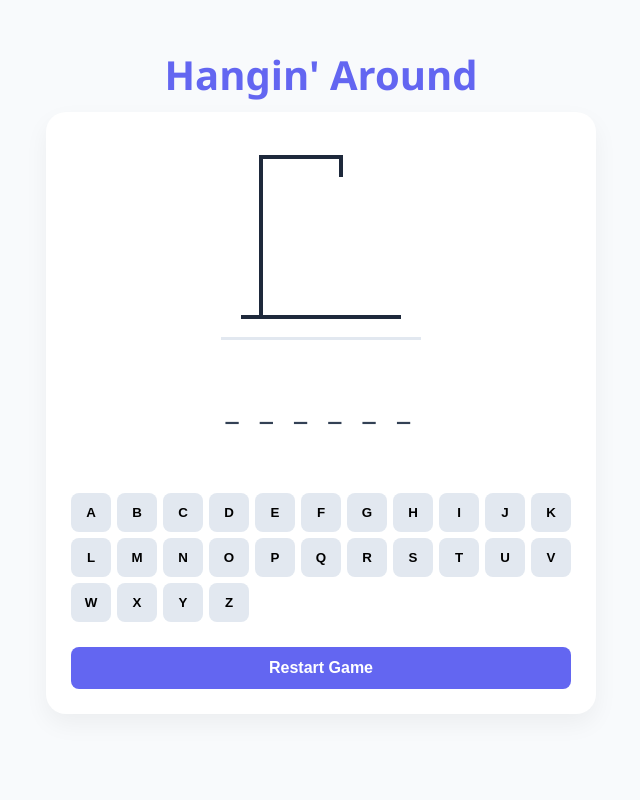
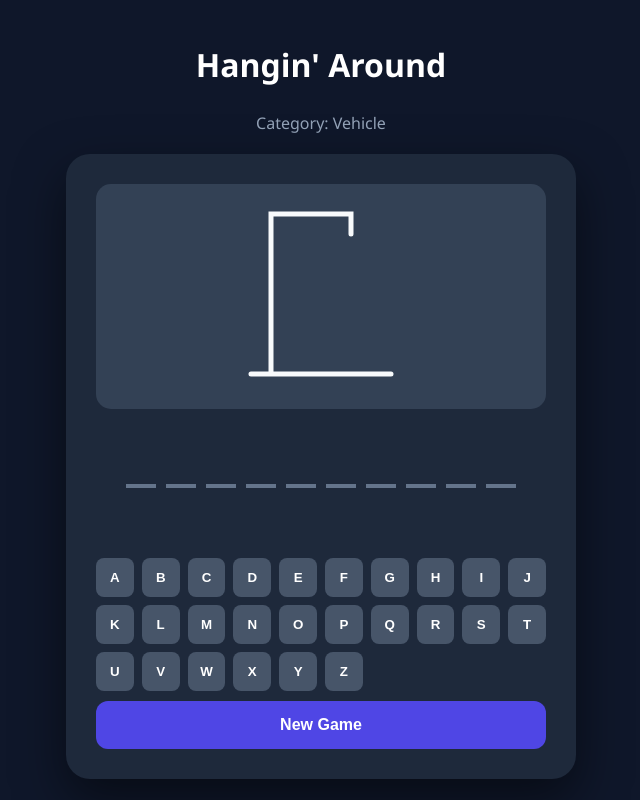
Before and after one commit to CalebDay337/Hangin-around, a plain HTML site: page index.html in a window 1280 px wide. Shown: the whole page, without its empty margins (319-959 px from the left). Drawn offline with Linux system fonts and the light colour scheme.

Commit message:
Update index.html

```diff
--- a/index.html
+++ b/index.html
@@ -5,139 +5,241 @@
     <meta name="viewport" content="width=device-width, initial-scale=1.0">
     <title>Hangin' Around</title>
     <style>
-        :root { --primary: #6366f1; --bg: #f8fafc; --text: #1e293b; }
-        body { font-family: 'Segoe UI', system-ui, sans-serif; background-color: var(--bg); color: var(--text); display: flex; flex-direction: column; align-items: center; margin: 0; padding: 20px; }
-        h1 { margin-bottom: 10px; font-size: 2.5rem; color: var(--primary); }
+        :root {
+            --primary: #4f46e5;
+            --success: #22c55e;
+            --danger: #ef4444;
+            --bg: #0f172a;
+        }
 
-        #game-container { background: white; padding: 25px; border-radius: 20px; box-shadow: 0 10px 25px rgba(0,0,0,0.05); text-align: center; width: 100%; max-width: 500px; }
+        body {
+            font-family: 'Segoe UI', sans-serif;
+            background-color: var(--bg);
+            color: white;
+            display: flex;
+            flex-direction: column;
+            align-items: center;
+            justify-content: center;
+            min-height: 100vh;
+            margin: 0;
+        }
 
-        canvas { background: #fff; border-bottom: 3px solid #e2e8f0; margin-bottom: 20px; max-width: 100%; }
+        #game-board {
+            background: #1e293b;
+            padding: 30px;
+            border-radius: 24px;
+            box-shadow: 0 20px 50px rgba(0,0,0,0.5);
+            text-align: center;
+            width: 90%;
+            max-width: 450px;
+        }
 
-        #word-display { font-size: 2rem; letter-spacing: 0.4rem; margin: 20px 0; font-weight: 800; color: #334155; text-transform: uppercase; }
+        /* The Drawing Area */
+        #viz-container {
+            background: #334155;
+            border-radius: 15px;
+            margin-bottom: 20px;
+            padding: 10px;
+        }
 
-        #message { font-size: 1.2rem; font-weight: bold; margin-bottom: 15px; height: 30px; }
+        canvas {
+            max-width: 100%;
+        }
 
-        #keyboard { display: grid; grid-template-columns: repeat(auto-fill, minmax(38px, 1fr)); gap: 6px; }
+        #word-display {
+            font-size: 2.5rem;
+            font-weight: 900;
+            letter-spacing: 0.5rem;
+            margin: 20px 0;
+            color: #f8fafc;
+            text-shadow: 2px 2px 0px rgba(0,0,0,0.2);
+        }
 
-        button.key { border: none; padding: 12px 5px; border-radius: 8px; background: #e2e8f0; cursor: pointer; font-weight: bold; transition: 0.2s; }
-        button.key:hover:not(:disabled) { background: var(--primary); color: white; transform: translateY(-2px); }
-        button.key:disabled { opacity: 0.4; cursor: not-allowed; }
+        .letter-slot {
+            display: inline-block;
+            border-bottom: 4px solid #64748b;
+            margin: 0 5px;
+            min-width: 30px;
+            transition: all 0.3s cubic-bezier(0.175, 0.885, 0.32, 1.275);
+        }
 
-        .reset-btn { margin-top: 25px; width: 100%; padding: 12px; background: var(--primary); color: white; border: none; border-radius: 8px; font-size: 1rem; font-weight: bold; cursor: pointer; }
-        .reset-btn:hover { filter: brightness(1.1); }
+        .revealed {
+            border-bottom-color: var(--primary);
+            transform: scale(1.1);
+        }
+
+        #keyboard {
+            display: grid;
+            grid-template-columns: repeat(auto-fit, minmax(35px, 1fr));
+            gap: 8px;
+            margin-top: 20px;
+        }
+
+        .key {
+            background: #475569;
+            border: none;
+            color: white;
+            padding: 12px 5px;
+            border-radius: 8px;
+            font-weight: bold;
+            cursor: pointer;
+            transition: 0.1s;
+        }
+
+        .key:hover { background: #64748b; }
+        .key.correct { background: var(--success) !important; }
+        .key.wrong { background: var(--danger) !important; opacity: 0.5; }
+
+        .status-msg {
+            font-size: 1.2rem;
+            font-weight: bold;
+            height: 30px;
+            margin: 15px 0;
+        }
+
+        .btn-new {
+            background: var(--primary);
+            border: none;
+            color: white;
+            padding: 15px 30px;
+            border-radius: 12px;
+            font-size: 1rem;
+            font-weight: bold;
+            cursor: pointer;
+            width: 100%;
+            margin-top: 10px;
+        }
     </style>
 </head>
 <body>
 
-    <h1>Hangin' Around</h1>
+    <h1 style="margin-bottom: 10px;">Hangin' Around</h1>
+    <p id="category-label" style="color: #94a3b8; margin-bottom: 20px;">Category: Loading...</p>
 
-    <div id="game-container">
-        <canvas id="hangmanCanvas" width="200" height="200"></canvas>
+    <div id="game-board">
+        <div id="viz-container">
+            <canvas id="hangCanvas" width="200" height="200"></canvas>
+        </div>
 
-        <div id="word-display">_ _ _ _ _</div>
-        <div id="message"></div>
+        <div id="word-display"></div>
+        <div id="status" class="status-msg"></div>
         <div id="keyboard"></div>
 
-        <button class="reset-btn" onclick="initGame()">Restart Game</button>
+        <button class="btn-new" onclick="startGame()">New Game</button>
     </div>
 
 <script>
-        const canvas = document.getElementById('hangmanCanvas');
+    const canvas = document.getElementById('hangCanvas');
     const ctx = canvas.getContext('2d');
 
-        // Non-programming word list
-        const words = ["ELEPHANT", "MOUNTAIN", "PIZZA", "BICYCLE", "SUNSET", "WHISPER", "CHICKEN", "GUITAR", "JOURNEY", "BACKPACK", "STarlight", "TROPICAL", "ISLAND"];
+    const wordBank = [
+        { word: "CHEESEBURGER", cat: "Food" },
+        { word: "KANGAROO", cat: "Animal" },
+        { word: "SKATEBOARD", cat: "Hobby" },
+        { word: "ASTRONAUT", cat: "Job" },
+        { word: "PINEAPPLE", cat: "Food" },
+        { word: "HELICOPTER", cat: "Vehicle" },
+        { word: "WATERMELON", cat: "Food" },
+        { word: "BACKPACK", cat: "Object" }
+    ];
 
-        let selectedWord = "";
-        let guessedLetters = [];
+    let currentWord = "";
+    let guessed = [];
     let mistakes = 0;
 
-        function initGame() {
-            selectedWord = words[Math.floor(Math.random() * words.length)].toUpperCase();
-            guessedLetters = [];
+    function startGame() {
+        const item = wordBank[Math.floor(Math.random() * wordBank.length)];
+        currentWord = item.word;
+        document.getElementById('category-label').innerText = "Category: " + item.cat;
+        guessed = [];
         mistakes = 0;
-            document.getElementById("message").innerText = "";
-            clearCanvas();
-            drawBase();
-            createKeyboard();
-            updateDisplay();
+        document.getElementById('status').innerText = "";
+
+        drawStage();
+        renderWord();
+        renderKeyboard();
     }
 
-        function createKeyboard() {
-            const keyboard = document.getElementById("keyboard");
-            keyboard.innerHTML = "";
-            "ABCDEFGHIJKLMNOPQRSTUVWXYZ".split("").forEach(letter => {
-                const btn = document.createElement("button");
-                btn.innerText = letter;
-                btn.className = "key";
-                btn.onclick = () => handleGuess(letter, btn);
-                keyboard.appendChild(btn);
+    function drawStage() {
+        ctx.clearRect(0, 0, canvas.width, canvas.height);
+        ctx.strokeStyle = "#f8fafc";
+        ctx.lineWidth = 5;
+        ctx.lineCap = "round";
+
+        // Gallows
+        ctx.beginPath();
+        ctx.moveTo(30, 180); ctx.lineTo(170, 180); // Base
+        ctx.moveTo(50, 180); ctx.lineTo(50, 20);   // Post
+        ctx.lineTo(130, 20); ctx.lineTo(130, 40);  // Arm
+        ctx.stroke();
+    }
+
+    function drawBody() {
+        ctx.strokeStyle = "#f8fafc";
+        ctx.beginPath();
+        if (mistakes > 0) ctx.arc(130, 55, 15, 0, Math.PI*2); // Head
+        if (mistakes > 1) { ctx.moveTo(130, 70); ctx.lineTo(130, 120); } // Body
+        if (mistakes > 2) { ctx.moveTo(130, 80); ctx.lineTo(100, 100); } // Left Arm
+        if (mistakes > 3) { ctx.moveTo(130, 80); ctx.lineTo(160, 100); } // Right Arm
+        if (mistakes > 4) { ctx.moveTo(130, 120); ctx.lineTo(105, 150); } // Left Leg
+        if (mistakes > 5) { ctx.moveTo(130, 120); ctx.lineTo(155, 150); } // Right Leg
+        ctx.stroke();
+    }
+
+    function renderWord() {
+        const display = currentWord.split('').map(letter =>
+            `<span class="letter-slot ${guessed.includes(letter) ? 'revealed' : ''}">
+                ${guessed.includes(letter) ? letter : '&nbsp;'}
+            </span>`
+        ).join('');
+        document.getElementById('word-display').innerHTML = display;
+    }
+
+    function renderKeyboard() {
+        const kb = document.getElementById('keyboard');
+        kb.innerHTML = "";
+        "ABCDEFGHIJKLMNOPQRSTUVWXYZ".split("").forEach(l => {
+            const btn = document.createElement('button');
+            btn.className = 'key';
+            btn.innerText = l;
+            btn.onclick = () => makeGuess(l, btn);
+            kb.appendChild(btn);
         });
     }
 
-        function handleGuess(letter, btn) {
-            btn.disabled = true;
-            if (selectedWord.includes(letter)) {
-                guessedLetters.push(letter);
-                btn.style.background = "#22c55e"; // Green for correct
-                btn.style.color = "white";
+    function makeGuess(letter, btn) {
+        if (currentWord.includes(letter)) {
+            guessed.push(letter);
+            btn.classList.add('correct');
         } else {
             mistakes++;
-                btn.style.background = "#ef4444"; // Red for wrong
-                btn.style.color = "white";
-                drawHangman();
+            btn.classList.add('wrong');
+            drawBody();
         }
-            updateDisplay();
-            checkGameStatus();
+        btn.disabled = true;
+        renderWord();
+        checkGame();
     }
 
-        function updateDisplay() {
-            const display = selectedWord.split("").map(l => guessedLetters.includes(l) ? l : "_").join(" ");
-            document.getElementById("word-display").innerText = display;
-        }
-
-        // --- Graphics Logic ---
-        function clearCanvas() { ctx.clearRect(0, 0, canvas.width, canvas.height); ctx.lineWidth = 4; ctx.strokeStyle = "#1e293b"; }
-
-        function drawBase() {
-            ctx.beginPath();
-            ctx.moveTo(20, 180); ctx.lineTo(180, 180); // Base
-            ctx.moveTo(40, 180); ctx.lineTo(40, 20);   // Post
-            ctx.lineTo(120, 20); ctx.lineTo(120, 40);  // Beam & Rope
-            ctx.stroke();
-        }
-
-        function drawHangman() {
-            ctx.beginPath();
-            switch(mistakes) {
-                case 1: ctx.arc(120, 55, 15, 0, Math.PI * 2); break; // Head
-                case 2: ctx.moveTo(120, 70); ctx.lineTo(120, 120); break; // Body
-                case 3: ctx.moveTo(120, 80); ctx.lineTo(90, 100); break; // Left Arm
-                case 4: ctx.moveTo(120, 80); ctx.lineTo(150, 100); break; // Right Arm
-                case 5: ctx.moveTo(120, 120); ctx.lineTo(90, 150); break; // Left Leg
-                case 6: ctx.moveTo(120, 120); ctx.lineTo(150, 150); break; // Right Leg
-            }
-            ctx.stroke();
-        }
-
-        function checkGameStatus() {
-            if (!document.getElementById("word-display").innerText.includes("_")) {
-                document.getElementById("message").innerText = "YOU SAVED THEM! 🎉";
-                document.getElementById("message").style.color = "#16a34a";
-                disableAllButtons();
+    function checkGame() {
+        const isWin = currentWord.split('').every(l => guessed.includes(l));
+        if (isWin) {
+            document.getElementById('status').innerText = "WINNER! 🏆";
+            document.getElementById('status').style.color = "var(--success)";
+            disableKeys();
         } else if (mistakes >= 6) {
-                document.getElementById("message").innerText = `THE WORD WAS: ${selectedWord}`;
-                document.getElementById("message").style.color = "#dc2626";
-                disableAllButtons();
+            document.getElementById('status').innerText = "GAME OVER: " + currentWord;
+            document.getElementById('status').style.color = "var(--danger)";
+            disableKeys();
         }
     }
 
-        function disableAllButtons() {
-            const buttons = document.querySelectorAll(".key");
-            buttons.forEach(b => b.disabled = true);
+    function disableKeys() {
+        document.querySelectorAll('.key').forEach(b => b.disabled = true);
     }
 
-        initGame();
+    startGame();
 </script>
+
 </body>
 </html>
```
Lines whose indentation alone changed are shown as unchanged.
